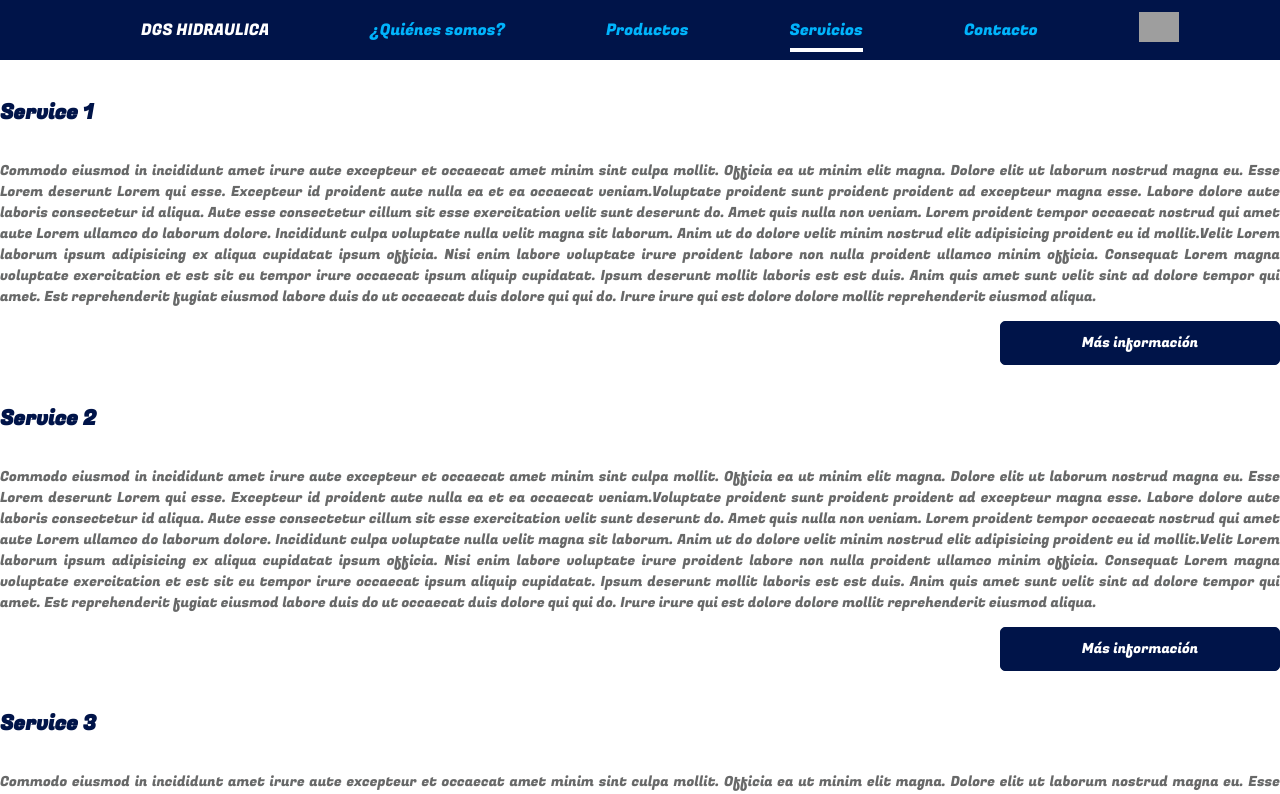
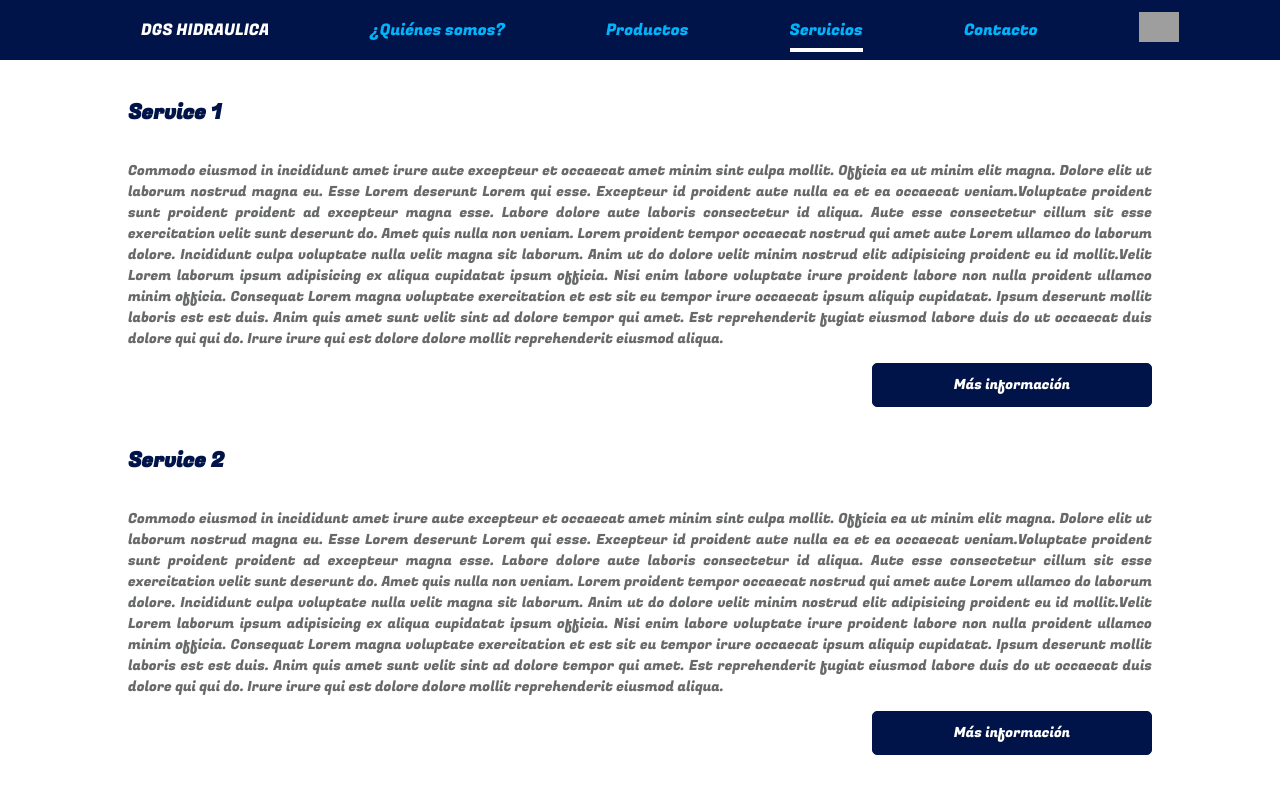
Before and after one commit to emmagp3/dgs-web, a Next.js app: page /servicios in a window 1280 px wide. Shown: the top 794 px of the page. Built offline with nearby package versions, Linux system fonts and the light colour scheme; grey boxes are pictures that could not be loaded; a web font is replaced by a local one.

Commit message:
Se añadieron estilos a la página de servicios

```diff
--- /dev/null
+++ b/src/pages/servicios/Servicios.module.css
@@ -0,0 +1,7 @@
+.title {
+  color: #001449;
+}
+
+.description {
+  color: #686969;
+}
--- a/src/pages/servicios/index.tsx
+++ b/src/pages/servicios/index.tsx
@@ -7,7 +7,7 @@ import Service from '@/components/service/service';
 export default function Servicios({ services }: { services: ServiceModel[] }) {
   return (
     <Layout title="Servicios">
-      <main>
+      <main className="container">
         {services.map((service) => (
           <Service key={service.id} {...service} />
         ))}
```
